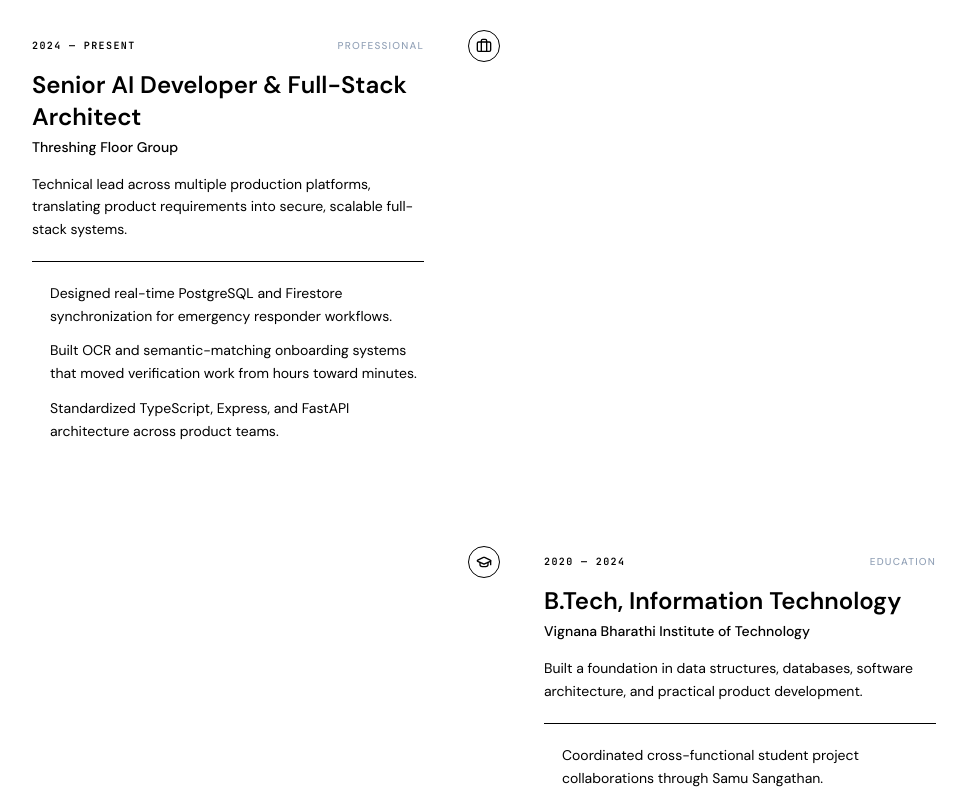
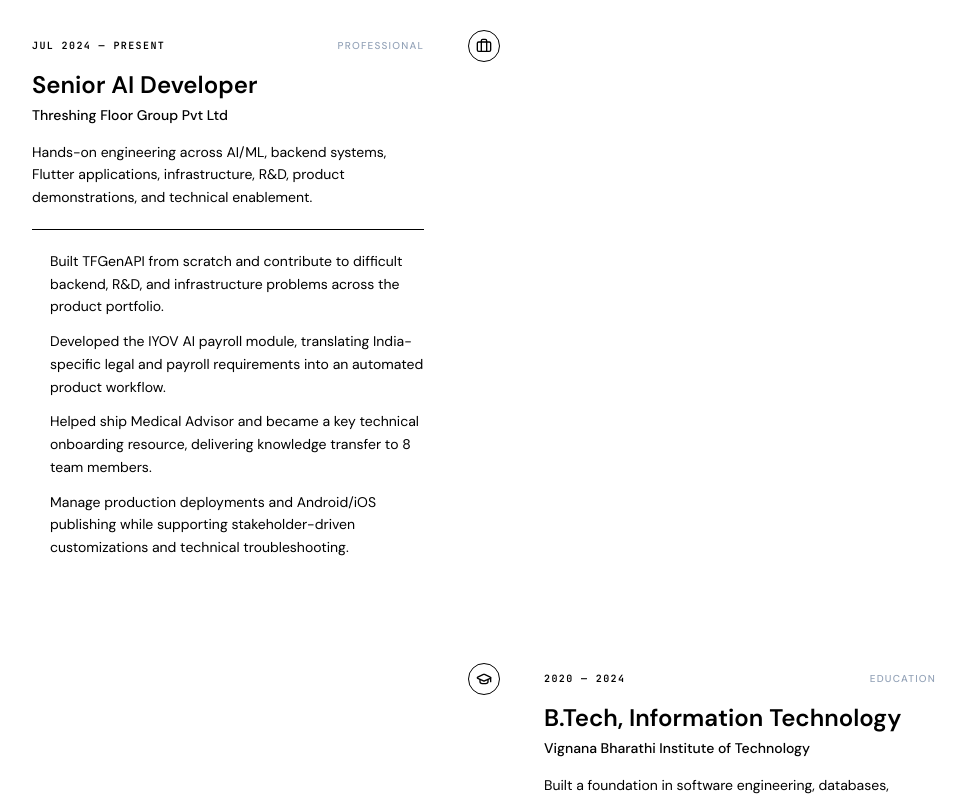
Before and after one commit to MeghrajGoudThigulla/meghraj-portfolio, a Next.js app in the folder portfolio-frontend/: page / in a window 1280 px wide. Shown: the part 4360-5160 px from the top of the page, without its empty margins (156-1123 px from the left). Built offline with nearby package versions, Linux system fonts and the light colour scheme.

Commit message:
content(experience): align professional story with actual responsibilities

```diff
--- a/portfolio-frontend/components/ExperienceTimeline.tsx
+++ b/portfolio-frontend/components/ExperienceTimeline.tsx
@@ -8,14 +8,15 @@
   {
     type: 'work',
     icon: Briefcase,
-    role: 'Senior AI Developer & Full-Stack Architect',
-    company: 'Threshing Floor Group',
-    period: '2024 — Present',
-    description: 'Technical lead across multiple production platforms, translating product requirements into secure, scalable full-stack systems.',
+    role: 'Senior AI Developer',
+    company: 'Threshing Floor Group Pvt Ltd',
+    period: 'Jul 2024 — Present',
+    description: 'Hands-on engineering across AI/ML, backend systems, Flutter applications, infrastructure, R&D, product demonstrations, and technical enablement.',
     achievements: [
-      'Designed real-time PostgreSQL and Firestore synchronization for emergency responder workflows.',
-      'Built OCR and semantic-matching onboarding systems that moved verification work from hours toward minutes.',
-      'Standardized TypeScript, Express, and FastAPI architecture across product teams.'
+      'Built TFGenAPI from scratch and contribute to difficult backend, R&D, and infrastructure problems across the product portfolio.',
+      'Developed the IYOV AI payroll module, translating India-specific legal and payroll requirements into an automated product workflow.',
+      'Helped ship Medical Advisor and became a key technical onboarding resource, delivering knowledge transfer to 8 team members.',
+      'Manage production deployments and Android/iOS publishing while supporting stakeholder-driven customizations and technical troubleshooting.'
     ]
   },
   {
@@ -24,19 +25,15 @@
     role: 'B.Tech, Information Technology',
     company: 'Vignana Bharathi Institute of Technology',
     period: '2020 — 2024',
-    description: 'Built a foundation in data structures, databases, software architecture, and practical product development.',
+    description: 'Built a foundation in software engineering, databases, machine learning, and practical application development.',
     achievements: [
-      'Coordinated cross-functional student project collaborations through Samu Sangathan.',
-      'Applied concurrency, transactions, session management, and database design through hands-on systems projects.'
+      'Developed academic and independent projects across AI/ML, web development, mobile applications, and blockchain.',
+      'Graduated in 2024 and transitioned into professional software development.'
     ]
   }
 ];
 
-const containerVariants = {
-  hidden: {},
-  visible: { transition: { staggerChildren: 0.08 } },
-};
-
+const containerVariants = { hidden: {}, visible: { transition: { staggerChildren: 0.08 } } };
 const eventVariants: Variants = {
   hidden: { opacity: 0, y: 18 },
   visible: { opacity: 1, y: 0, transition: { duration: 0.5, ease: [0.16, 1, 0.3, 1] } },
@@ -48,7 +45,7 @@
       <div className="mx-auto max-w-5xl px-4 sm:px-6 lg:px-8">
         <SectionHeading
           title="Experience & Education"
-          description="The work and training behind the systems shown above, with emphasis on ownership, architecture, and measurable delivery."
+          description="A practical engineering journey shaped by production systems, difficult problems, continuous R&D, and helping other people get productive faster."
           eyebrow="BACKGROUND"
         />
 
@@ -62,30 +59,20 @@
           {TIMELINE_EVENTS.map((event, index) => {
             const Icon = event.icon;
             const isEven = index % 2 === 0;
-
             return (
               <motion.div key={event.role} variants={eventVariants} className="relative mb-10 last:mb-0 sm:mb-14">
                 <div className="absolute left-4 top-5 z-10 flex h-8 w-8 -translate-x-1/2 items-center justify-center rounded-full border border-brand-border bg-brand-surface text-brand-blue sm:left-1/2">
                   <Icon className="h-4 w-4" aria-hidden="true" />
                 </div>
-
                 <div className={`ml-12 sm:ml-0 sm:w-[calc(50%-2rem)] ${isEven ? 'sm:mr-auto' : 'sm:ml-auto'}`}>
                   <article className="card card-hover p-6 sm:p-7">
                     <div className="flex flex-wrap items-center justify-between gap-3">
-                      <span className="font-mono text-[10px] font-semibold uppercase tracking-[0.14em] text-brand-blue">
-                        {event.period}
-                      </span>
-                      <span className="text-[10px] font-medium uppercase tracking-[0.12em] text-slate-400">
-                        {event.type === 'work' ? 'Professional' : 'Education'}
-                      </span>
+                      <span className="font-mono text-[10px] font-semibold uppercase tracking-[0.14em] text-brand-blue">{event.period}</span>
+                      <span className="text-[10px] font-medium uppercase tracking-[0.12em] text-slate-400">{event.type === 'work' ? 'Professional' : 'Education'}</span>
                     </div>
-
-                    <h3 className="mt-4 text-xl font-semibold text-brand-navy sm:text-2xl">
-                      {event.role}
-                    </h3>
+                    <h3 className="mt-4 text-xl font-semibold text-brand-navy sm:text-2xl">{event.role}</h3>
                     <p className="mt-1 text-sm font-medium text-brand-blue">{event.company}</p>
                     <p className="mt-4 text-sm leading-relaxed text-brand-charcoal">{event.description}</p>
-
                     <ul className="mt-5 space-y-3 border-t border-brand-border pt-5 text-sm text-brand-charcoal">
                       {event.achievements.map((achievement) => (
                         <li key={achievement} className="flex gap-3">
```
